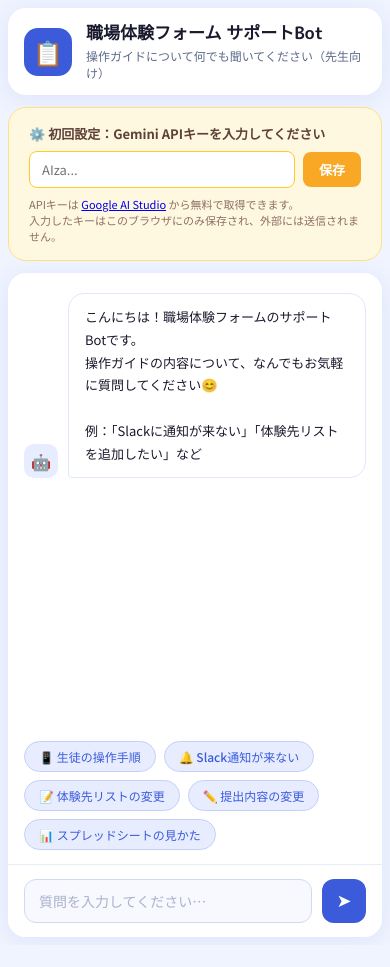
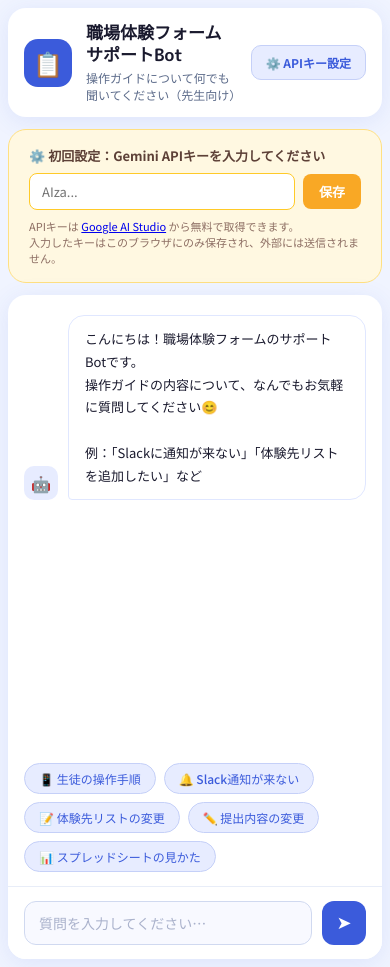
Before and after one commit to coasttogoast-kuma07/manual-bot, a plain HTML site: page index.html in a window 390 px wide. Before the commit the page ends 945 px from the top, so only its background shows below. Drawn offline with Linux system fonts and the light colour scheme.

Commit message:
Add files via upload

```diff
--- a/index.html
+++ b/index.html
@@ -71,6 +71,24 @@
     color: var(--text-sub);
     margin-top: 3px;
   }
+
+  .settings-btn {
+    margin-left: auto;
+    background: var(--primary-light);
+    color: var(--primary);
+    border: 1.5px solid #c5d0f8;
+    border-radius: 10px;
+    padding: 8px 14px;
+    font-size: 12px;
+    font-family: 'Noto Sans JP', sans-serif;
+    cursor: pointer;
+    font-weight: 700;
+    white-space: nowrap;
+    flex-shrink: 0;
+    transition: all 0.15s;
+  }
+
+  .settings-btn:hover { background: var(--primary); color: white; }
 
   /* チャットエリア */
   .chat-wrapper {
@@ -315,10 +333,11 @@
     <div class="header-title">職場体験フォーム サポートBot</div>
     <div class="header-sub">操作ガイドについて何でも聞いてください（先生向け）</div>
   </div>
+  <button class="settings-btn" onclick="toggleApiSetup()">⚙️ APIキー設定</button>
 </div>
 
 <!-- APIキー設定エリア -->
-<div class="api-setup" id="apiSetup">
+<div class="api-setup" id="apiSetup" style="display:none;">
   <strong>⚙️ 初回設定：Gemini APIキーを入力してください</strong>
   <div class="api-row">
     <input class="api-input" type="password" id="apiKeyInput" placeholder="AIza..." />
@@ -450,9 +469,14 @@ Q：確認用URLを開いても「データが見つかりません」
 let apiKey = localStorage.getItem('gemini_api_key') || '';
 let history = []; // {role, parts:[{text}]}
 
-// APIキー設定済みなら非表示
-if (apiKey) {
-  document.getElementById('apiSetup').style.display = 'none';
+// APIキー設定済みなら非表示（初回は表示）
+if (!apiKey) {
+  document.getElementById('apiSetup').style.display = 'flex';
+}
+
+function toggleApiSetup() {
+  const el = document.getElementById('apiSetup');
+  el.style.display = el.style.display === 'none' ? 'flex' : 'none';
 }
 
 function saveApiKey() {
@@ -461,6 +485,7 @@ function saveApiKey() {
   apiKey = val;
   localStorage.setItem('gemini_api_key', val);
   document.getElementById('apiSetup').style.display = 'none';
+  alert('✅ APIキーを保存しました！');
 }
 
 // ===== メッセージ追加 =====
```
